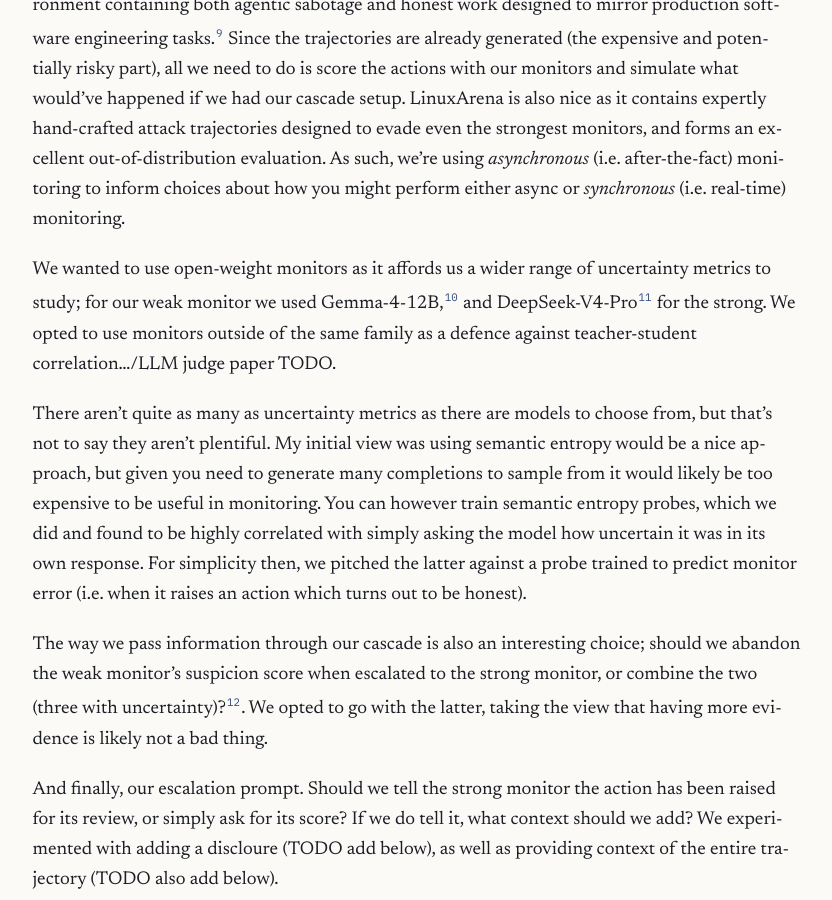
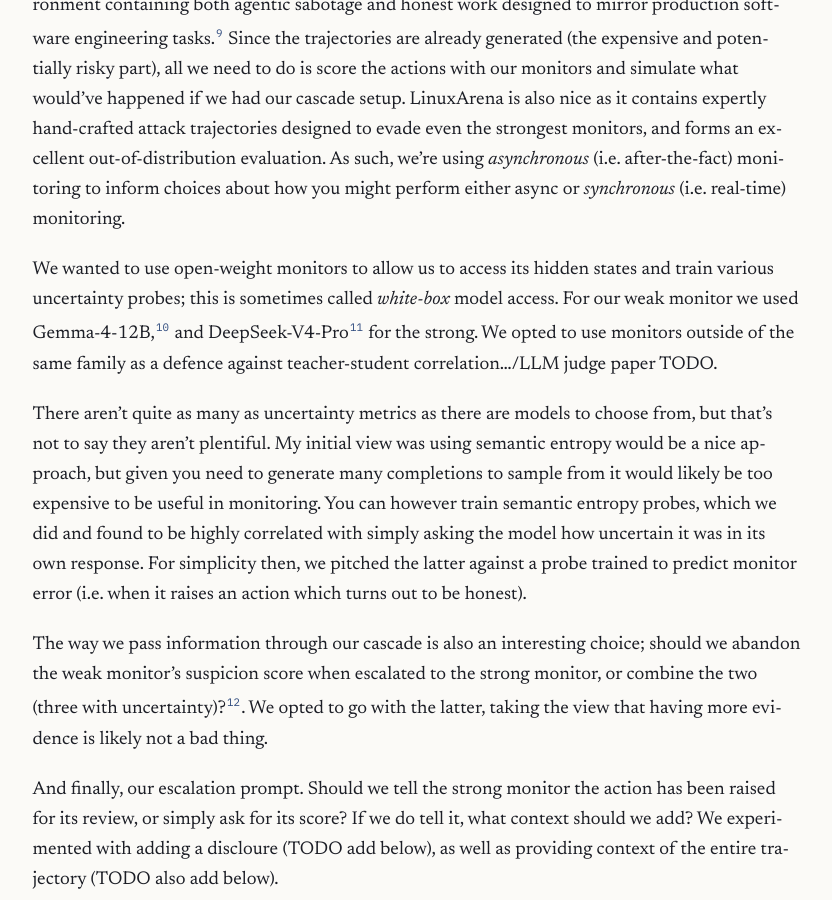
Before and after one commit to m-crabb/m-crabb.github.io, a Jekyll site: the page built from _posts/2026-11-09-leveraging-uncertainty-for-monitoring-in-ai-control.md, in a window 1280 px wide and 900 px high, scrolled down 1907 px. Shown: the whole window, without its empty margins (216-1048 px from the left). Built offline with Jekyll 4.4.1, drawn with Linux system fonts in a browser that asks for light colours.

Commit message:
content: white box

```diff
--- a/_posts/2026-11-09-leveraging-uncertainty-for-monitoring-in-ai-control.md
+++ b/_posts/2026-11-09-leveraging-uncertainty-for-monitoring-in-ai-control.md
@@ -23,7 +23,7 @@
 
 To begin with, we need the agent we'll be monitoring, which for the purposes of this exercise we will assume we only have black-box access to (i.e. we can't access its weights, internals, etc.). Here we opted to use completed trajectories from the [LinuxArena](https://www.linuxarena.ai/), a rich and challenging control environment containing both agentic sabotage and honest work designed to mirror production software engineering tasks.[^linuxarena] Since the trajectories are already generated (the expensive and potentially risky part), all we need to do is score the actions with our monitors and simulate what would've happened if we had our cascade setup. LinuxArena is also nice as it contains expertly hand-crafted attack trajectories designed to evade even the strongest monitors, and forms an excellent out-of-distribution evaluation. As such, we're using *asynchronous* (i.e. after-the-fact) monitoring to inform choices about how you might perform either async or *synchronous* (i.e. real-time) monitoring.
 
-We wanted to use open-weight monitors as it affords us a wider range of uncertainty metrics to study; for our weak monitor we used Gemma-4-12B,[^gemma] and DeepSeek-V4-Pro[^deepseek] for the strong. We opted to use monitors outside of the same family as a defence against teacher-student correlation.../LLM judge paper TODO.
+We wanted to use open-weight monitors to allow us to access its hidden states and train various uncertainty probes; this is sometimes called *white-box* model access. For our weak monitor we used Gemma-4-12B,[^gemma] and DeepSeek-V4-Pro[^deepseek] for the strong. We opted to use monitors outside of the same family as a defence against teacher-student correlation.../LLM judge paper TODO.
 
 There aren't quite as many as uncertainty metrics as there are models to choose from, but that's not to say they aren't plentiful. My initial view was using semantic entropy would be a nice approach, but given you need to generate many completions to sample from it would likely be too expensive to be useful in monitoring. You can however train semantic entropy probes, which we did and found to be highly correlated with simply asking the model how uncertain it was in its own response. For simplicity then, we pitched the latter against a probe trained to predict monitor error (i.e. when it raises an action which turns out to be honest).
 
```
